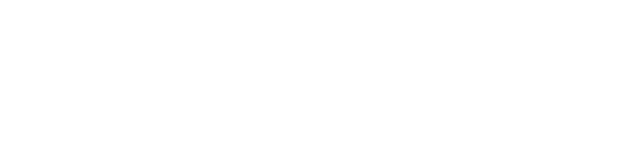
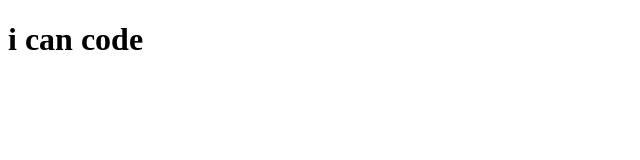
Before and after one commit to MustakShan/my-programming-git, a plain HTML site: page index.html in a window 1280 px wide. Shown: the whole page, without its empty margins (0-640 px from the left). Drawn offline with Linux system fonts and the light colour scheme.

Commit message:
index.html

```diff
--- a/index.html
+++ b/index.html
@@ -7,6 +7,6 @@
     <title>My Programming Git</title>
 </head>
 <body>
-
+    <h1>i can code</h1>
 </body>
 </html>
```
